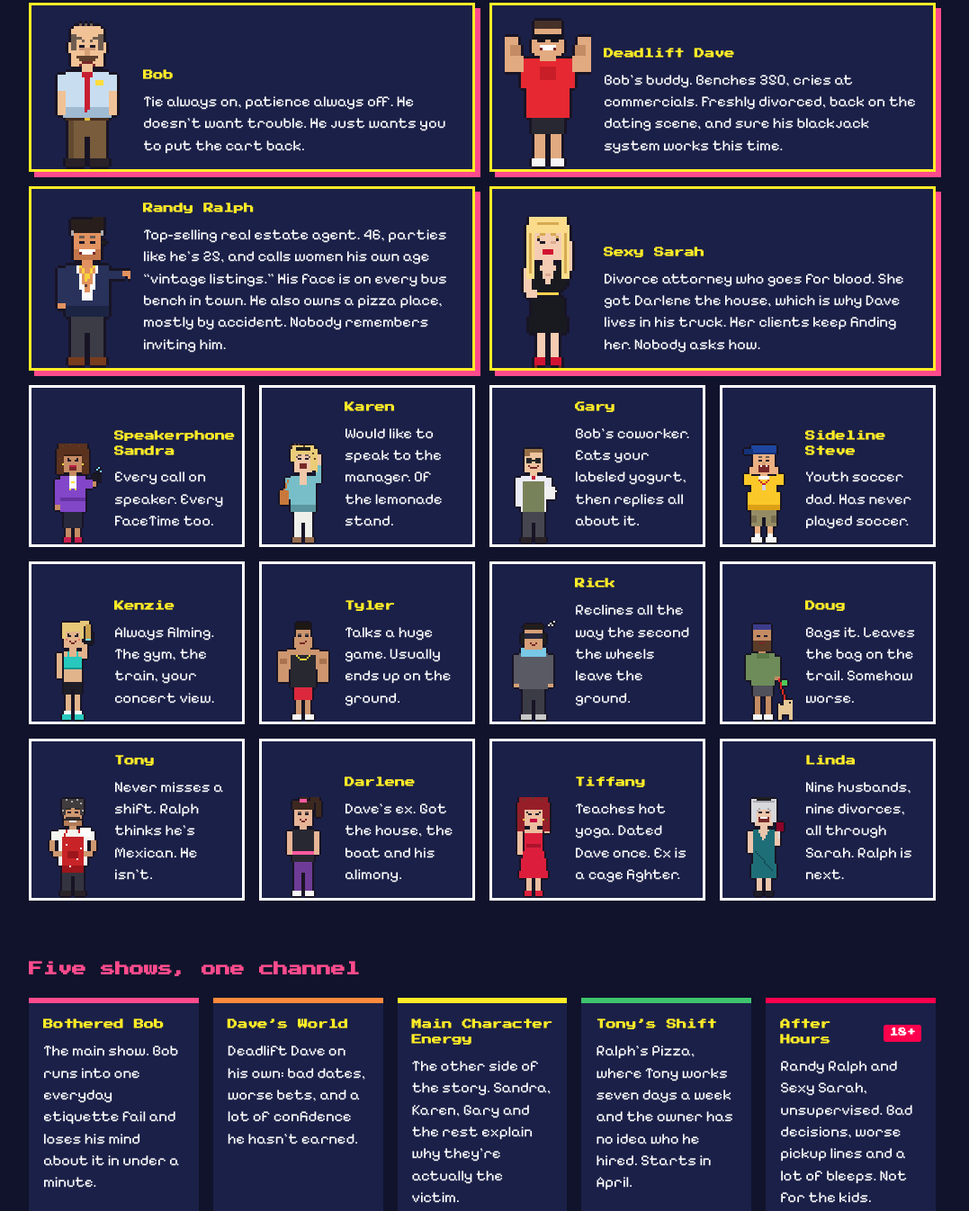
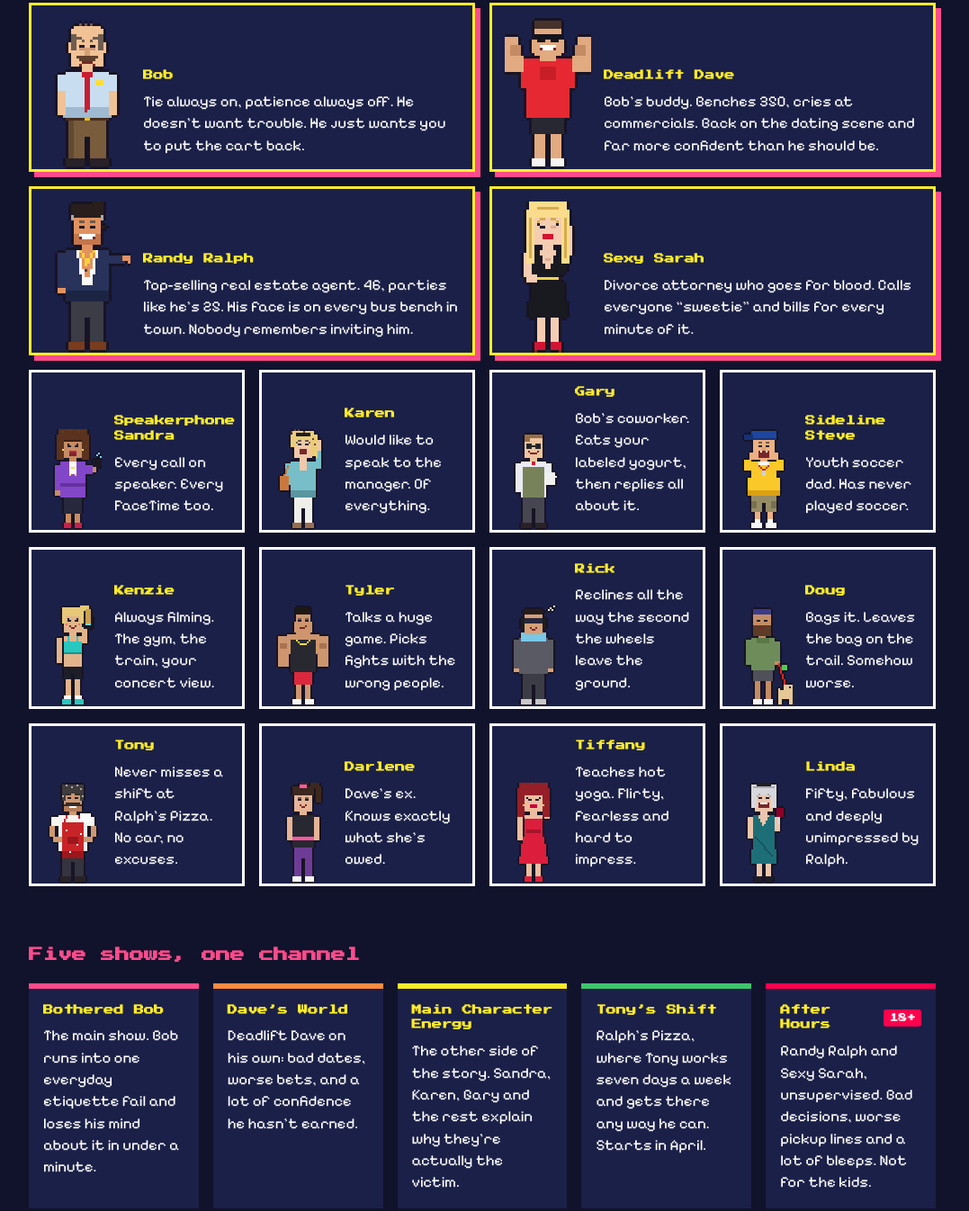
Before and after one commit to TandTSolutionsLLC/bothered-bob-site, a plain HTML site: page index.html in a window 1280 px wide. Shown: the part 1365-2711 px from the top of the page at 90% size, without its empty margins (104-1181 px from the left). Drawn offline with Linux system fonts and the light colour scheme.

Commit message:
Cast copy: premise only, no spoilers for unreleased episodes

```diff
--- a/index.html
+++ b/index.html
@@ -95,21 +95,21 @@
     <h2 id="cast-h">The cast</h2>
     <ul class="cast">
       <li class="lead"><img src="img/bob_annoyed.png" alt="" width="128" height="224"><div><h3>Bob</h3><p>Tie always on, patience always off. He doesn&rsquo;t want trouble. He just wants you to put the cart back.</p></div></li>
-      <li class="lead"><img src="img/dave_flex.png" alt="" width="128" height="224"><div><h3>Deadlift Dave</h3><p>Bob&rsquo;s buddy. Benches 350, cries at commercials. Freshly divorced, back on the dating scene, and sure his blackjack system works this time.</p></div></li>
-      <li class="lead"><img src="img/ralph_smug.png" alt="" width="128" height="224"><div><h3>Randy Ralph</h3><p>Top-selling real estate agent. 46, parties like he&rsquo;s 25, and calls women his own age &ldquo;vintage listings.&rdquo; His face is on every bus bench in town. He also owns a pizza place, mostly by accident. Nobody remembers inviting him.</p></div></li>
-      <li class="lead"><img src="img/sarah_flirt.png" alt="" width="128" height="224"><div><h3>Sexy Sarah</h3><p>Divorce attorney who goes for blood. She got Darlene the house, which is why Dave lives in his truck. Her clients keep finding her. Nobody asks how.</p></div></li>
+      <li class="lead"><img src="img/dave_flex.png" alt="" width="128" height="224"><div><h3>Deadlift Dave</h3><p>Bob&rsquo;s buddy. Benches 350, cries at commercials. Back on the dating scene and far more confident than he should be.</p></div></li>
+      <li class="lead"><img src="img/ralph_smug.png" alt="" width="128" height="224"><div><h3>Randy Ralph</h3><p>Top-selling real estate agent. 46, parties like he&rsquo;s 25. His face is on every bus bench in town. Nobody remembers inviting him.</p></div></li>
+      <li class="lead"><img src="img/sarah_flirt.png" alt="" width="128" height="224"><div><h3>Sexy Sarah</h3><p>Divorce attorney who goes for blood. Calls everyone &ldquo;sweetie&rdquo; and bills for every minute of it.</p></div></li>
       <li><img src="img/sandra_loud.png" alt="" width="128" height="224"><div><h3>Speakerphone Sandra</h3><p>Every call on speaker. Every FaceTime too.</p></div></li>
-      <li><img src="img/karen_demand.png" alt="" width="128" height="224"><div><h3>Karen</h3><p>Would like to speak to the manager. Of the lemonade stand.</p></div></li>
+      <li><img src="img/karen_demand.png" alt="" width="128" height="224"><div><h3>Karen</h3><p>Would like to speak to the manager. Of everything.</p></div></li>
       <li><img src="img/gary_smug.png" alt="" width="128" height="224"><div><h3>Gary</h3><p>Bob&rsquo;s coworker. Eats your labeled yogurt, then replies all about it.</p></div></li>
       <li><img src="img/steve_yell.png" alt="" width="128" height="224"><div><h3>Sideline Steve</h3><p>Youth soccer dad. Has never played soccer.</p></div></li>
       <li><img src="img/kenzie_film.png" alt="" width="128" height="224"><div><h3>Kenzie</h3><p>Always filming. The gym, the train, your concert view.</p></div></li>
-      <li><img src="img/tyler_smug.png" alt="" width="128" height="224"><div><h3>Tyler</h3><p>Talks a huge game. Usually ends up on the ground.</p></div></li>
+      <li><img src="img/tyler_smug.png" alt="" width="128" height="224"><div><h3>Tyler</h3><p>Talks a huge game. Picks fights with the wrong people.</p></div></li>
       <li><img src="img/rick_sleep.png" alt="" width="128" height="224"><div><h3>Rick</h3><p>Reclines all the way the second the wheels leave the ground.</p></div></li>
       <li><img src="img/doug_smug.png" alt="" width="128" height="224"><div><h3>Doug</h3><p>Bags it. Leaves the bag on the trail. Somehow worse.</p></div></li>
-      <li><img src="img/tony_proud.png" alt="" width="128" height="224"><div><h3>Tony</h3><p>Never misses a shift. Ralph thinks he&rsquo;s Mexican. He isn&rsquo;t.</p></div></li>
-      <li><img src="img/darlene_smug.png" alt="" width="128" height="224"><div><h3>Darlene</h3><p>Dave&rsquo;s ex. Got the house, the boat and his alimony.</p></div></li>
-      <li><img src="img/tiff_flirt.png" alt="" width="128" height="224"><div><h3>Tiffany</h3><p>Teaches hot yoga. Dated Dave once. Ex is a cage fighter.</p></div></li>
-      <li><img src="img/linda_laugh.png" alt="" width="128" height="224"><div><h3>Linda</h3><p>Nine husbands, nine divorces, all through Sarah. Ralph is next.</p></div></li>
+      <li><img src="img/tony_proud.png" alt="" width="128" height="224"><div><h3>Tony</h3><p>Never misses a shift at Ralph&rsquo;s Pizza. No car, no excuses.</p></div></li>
+      <li><img src="img/darlene_smug.png" alt="" width="128" height="224"><div><h3>Darlene</h3><p>Dave&rsquo;s ex. Knows exactly what she&rsquo;s owed.</p></div></li>
+      <li><img src="img/tiff_flirt.png" alt="" width="128" height="224"><div><h3>Tiffany</h3><p>Teaches hot yoga. Flirty, fearless and hard to impress.</p></div></li>
+      <li><img src="img/linda_laugh.png" alt="" width="128" height="224"><div><h3>Linda</h3><p>Fifty, fabulous and deeply unimpressed by Ralph.</p></div></li>
     </ul>
   </section>
 
@@ -119,7 +119,7 @@
       <article><h3>Bothered Bob</h3><p>The main show. Bob runs into one everyday etiquette fail and loses his mind about it in under a minute.</p></article>
       <article><h3>Dave&rsquo;s World</h3><p>Deadlift Dave on his own: bad dates, worse bets, and a lot of confidence he hasn&rsquo;t earned.</p></article>
       <article><h3>Main Character Energy</h3><p>The other side of the story. Sandra, Karen, Gary and the rest explain why they&rsquo;re actually the victim.</p></article>
-      <article class="tony"><h3>Tony&rsquo;s Shift</h3><p>Ralph&rsquo;s Pizza, where Tony works seven days a week and the owner has no idea who he hired. Starts in April.</p></article>
+      <article class="tony"><h3>Tony&rsquo;s Shift</h3><p>Ralph&rsquo;s Pizza, where Tony works seven days a week and gets there any way he can. Starts in April.</p></article>
       <article class="mature"><h3>After Hours <span class="rating">18+</span></h3><p>Randy Ralph and Sexy Sarah, unsupervised. Bad decisions, worse pickup lines and a lot of bleeps. Not for the kids.</p></article>
     </div>
   </section>
```
